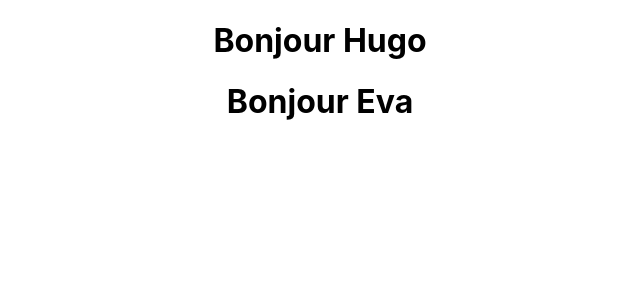
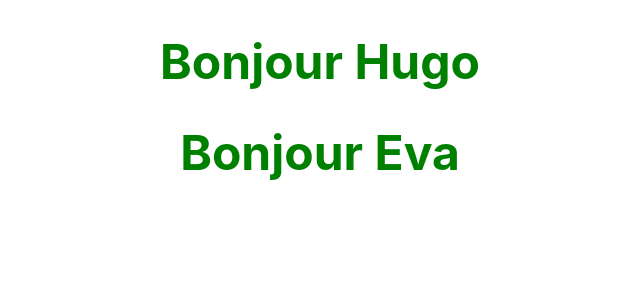
Before and after one commit to MGuillaumeF/appcontacts-react, a React (Create React App) app: page / in a window 1280 px wide. Shown: the top 300 px of the page, without its empty margins (320-960 px from the left). Built offline with nearby package versions, Linux system fonts and the light colour scheme.

Commit message:
Add CSS in external files for title component

```diff
--- /dev/null
+++ b/src/components/title/Title.css
@@ -0,0 +1,9 @@
+.title-name {
+    font-size : 3em;
+}
+.text-error {
+    color : red;
+}
+.text-success {
+    color : green;
+}
--- a/src/components/title/Title.tsx
+++ b/src/components/title/Title.tsx
@@ -1,10 +1,12 @@
 import React from 'react';
 import PropTypes from 'prop-types';
+import './Title.css'
 
 const Title = (props : any) => {
+    let toggle : boolean = false;
     return (
         <div>
-            <h1> Bonjour {props.nom}</h1>
+            <h1 className={toggle ? 'title-name text-error' : 'title-name text-success'}> Bonjour {props.nom}</h1>
         </div>
     );
 }
```
